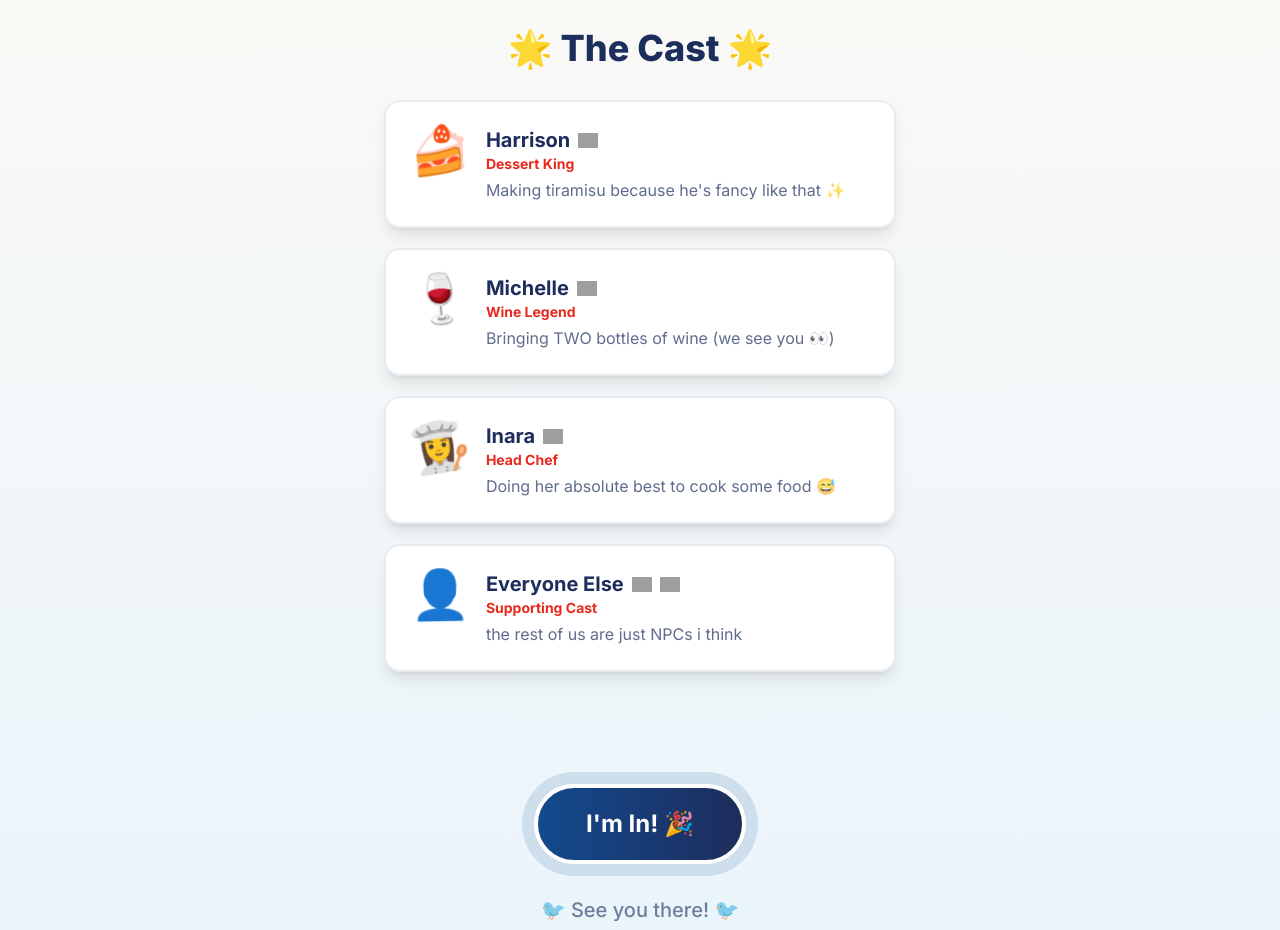
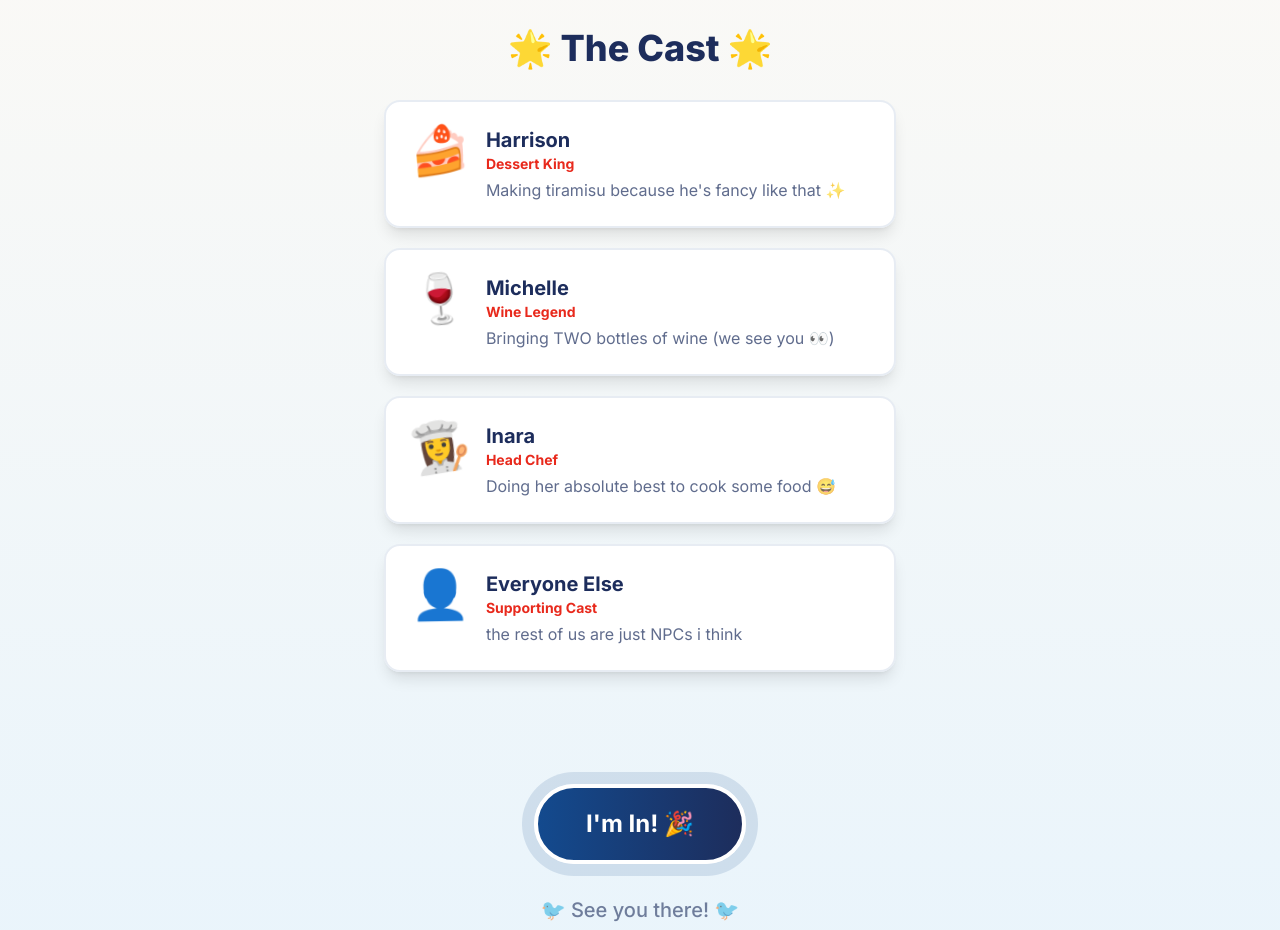
Before and after one commit to majmohamed/bluejayswaypartay, a Next.js app: page / in a window 1280 px wide. Shown: the part 1080-2010 px from the top of the page. Built offline with nearby package versions, Linux system fonts and the light colour scheme; grey boxes are pictures that could not be loaded.

Commit message:
Remove flags from cast names

```diff
--- a/components/Cast.tsx
+++ b/components/Cast.tsx
@@ -113,7 +113,6 @@ export default function Cast() {
                 <h3 className="text-xl font-bold text-jays-navy">
                   {person.name}
                 </h3>
-                <Flag country={person.flag} size={20} />
               </div>
               <p className="text-sm text-jays-red font-bold">{person.role}</p>
               <p className="text-jays-navy/70 mt-1">{person.description}</p>
@@ -144,8 +143,6 @@ export default function Cast() {
               <h3 className="text-xl font-bold text-jays-navy">
                 Everyone Else
               </h3>
-              <Flag country="gb" size={20} />
-              <Flag country="ca" size={20} />
             </div>
             <p className="text-sm text-jays-red font-bold">Supporting Cast</p>
             <p className="text-jays-navy/70 mt-1">the rest of us are just NPCs i think</p>
```
